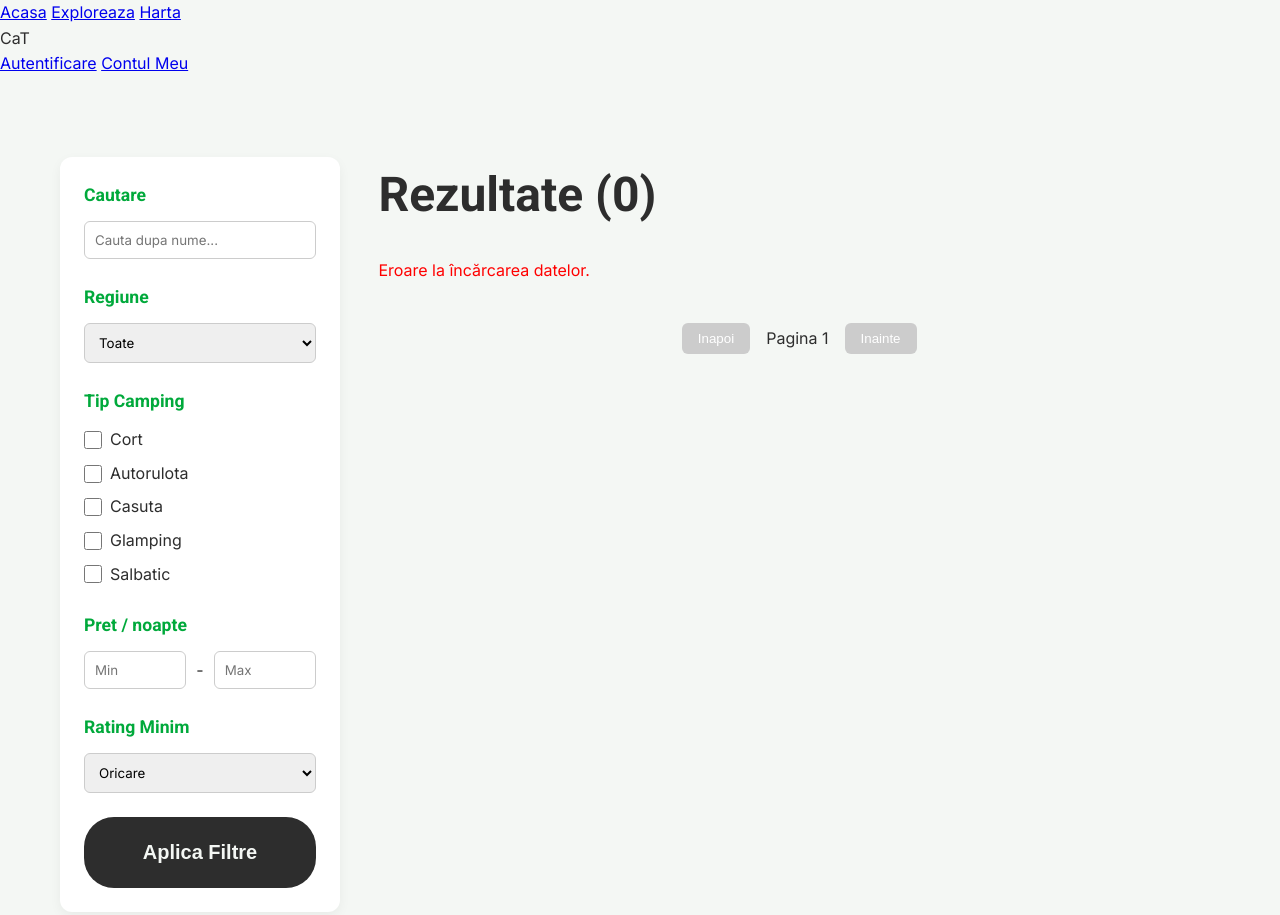
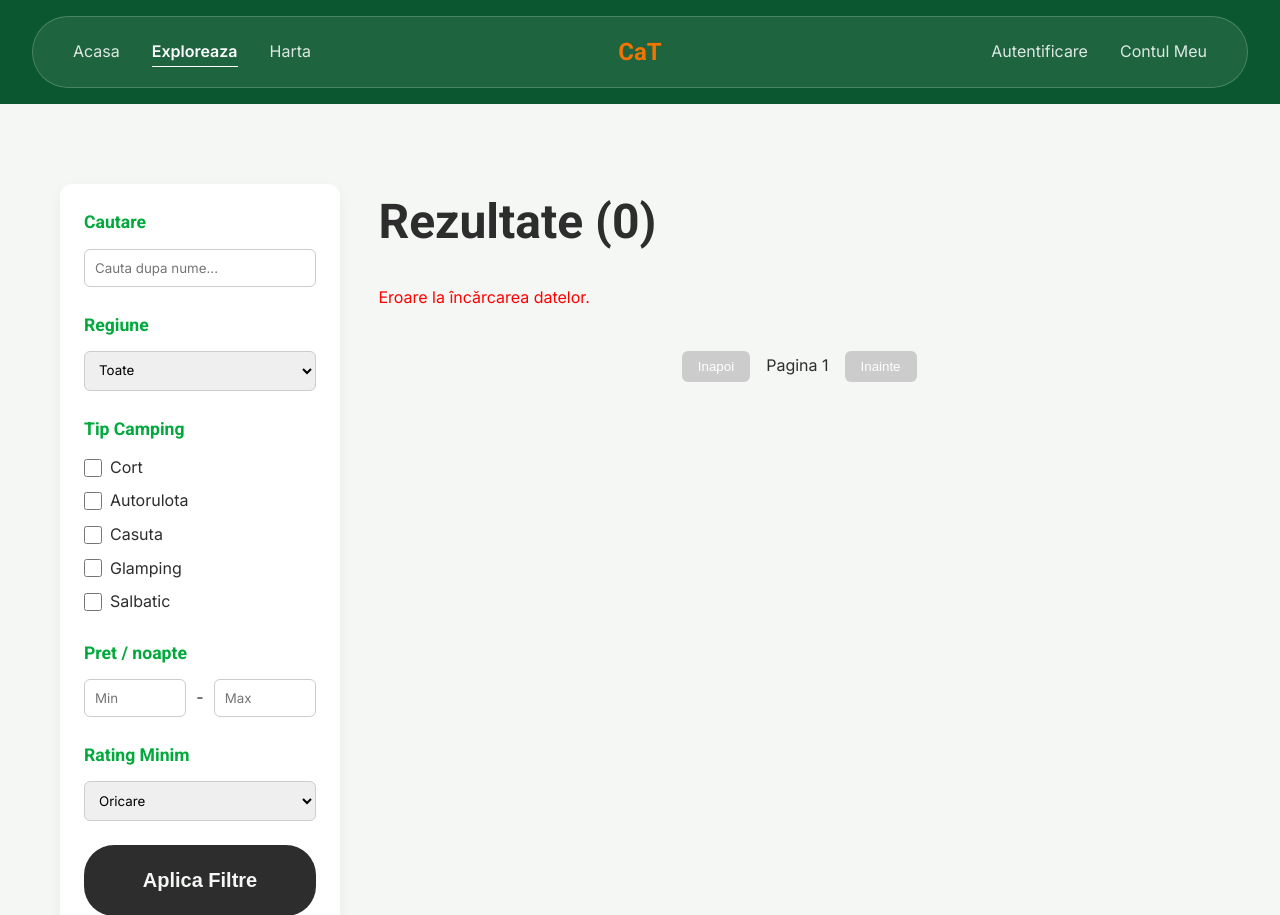
Before and after one commit to cata-884/web_project, a PHP site: page /pages/campings.html in a window 1280 px wide. Shown: the top 915 px of the page. Before the commit the page ends 888 px from the top, so only its background shows below. Run offline with PHP 8.4, Linux system fonts and the light colour scheme.

Commit message:
feat: modified header in campings

```diff
--- a/frontend/css/campings.css
+++ b/frontend/css/campings.css
@@ -1,3 +1,118 @@
+/* header */
+.top-header {
+    position: sticky;
+    top: 0;
+    width: 100%;
+    display: flex;
+    justify-content: center;
+    z-index: 100;
+    padding: 16px 32px;
+    background-color: var(--color-primary);
+}
+
+.main-nav {
+    display: grid;
+    grid-template-columns: 1fr auto 1fr;
+    align-items: center;
+    width: 100%;
+    max-width: 1400px;
+    border: 1px solid rgb(255 255 255 / 20%);
+    border-radius: 50px;
+    padding: 1rem 2.5rem;
+    background-color: rgb(255 255 255 / 8%);
+}
+
+.nav-group {
+    display: flex;
+    gap: 2rem;
+}
+
+.nav-group:last-of-type {
+    justify-content: flex-end;
+}
+
+.nav-group a {
+    color: var(--text-light);
+    text-decoration: none;
+    font-size: var(--font-body);
+    position: relative;
+    opacity: 0.85;
+    transition: opacity 0.2s;
+}
+
+.nav-group a:hover {
+    opacity: 1;
+}
+
+.nav-group a.active,
+.nav-group a[href="campings.html"] {
+    opacity: 1;
+    font-weight: 600;
+}
+
+.nav-group a::after {
+    content: '';
+    display: block;
+    width: 0;
+    height: 1px;
+    background-color: var(--text-light);
+    position: absolute;
+    bottom: -2px;
+    transition: width 0.2s;
+}
+
+.nav-group a:hover::after,
+.nav-group a.active::after,
+.nav-group a[href="campings.html"]::after {
+    width: 100%;
+}
+
+.logo {
+    text-align: center;
+    font-family: var(--font-family-headings);
+    font-size: 1.5rem;
+    font-weight: 700;
+    color: var(--color-accent);
+}
+
+.hamburger-menu {
+    display: none;
+    flex-direction: column;
+    justify-content: space-between;
+    width: 30px;
+    height: 21px;
+    cursor: pointer;
+    background-color: transparent;
+    border: none;
+    padding: 0;
+    z-index: 100;
+}
+
+.hamburger-menu .bar {
+    width: 100%;
+    height: 3px;
+    background-color: var(--text-light);
+    border-radius: 10px;
+    transition: all 0.3s ease;
+}
+
+@media only screen and (max-width: 782px) {
+    .main-nav {
+        display: flex;
+        flex-direction: row;
+        justify-content: space-between;
+        padding: 1rem 1.5rem;
+    }
+
+    .main-nav .nav-group {
+        display: none;
+    }
+
+    .hamburger-menu {
+        display: flex;
+    }
+}
+
 /* CSS for campings listing page */
 .campings-layout {
     display: flex;
--- a/frontend/js/campings.js
+++ b/frontend/js/campings.js
@@ -7,6 +7,15 @@ function debounce(fn, delay) {
 }
 
 document.addEventListener('DOMContentLoaded', () => {
+    if (localStorage.getItem('cat_token')) {
+        const authLink = document.querySelector('.nav-group a[href="auth.html"]');
+        const hartaLink = document.querySelector('.nav-group a[href="map.html"]');
+        const rightNavGroup = document.querySelector('.nav-group:last-of-type');
+
+        if (authLink) authLink.remove();
+        if (hartaLink && rightNavGroup) rightNavGroup.prepend(hartaLink);
+    }
+
     const filtersForm = document.getElementById('filters-form');
     const btnPrev = document.getElementById('btn-prev');
     const btnNext = document.getElementById('btn-next');
--- a/frontend/pages/campings.html
+++ b/frontend/pages/campings.html
@@ -21,6 +21,11 @@
                 <a href="auth.html">Autentificare</a>
                 <a href="account/account.html">Contul Meu</a>
             </div>
+            <button class="hamburger-menu" aria-label="Meniu">
+                <span class="bar"></span>
+                <span class="bar"></span>
+                <span class="bar"></span>
+            </button>
         </nav>
     </header>
 
```
